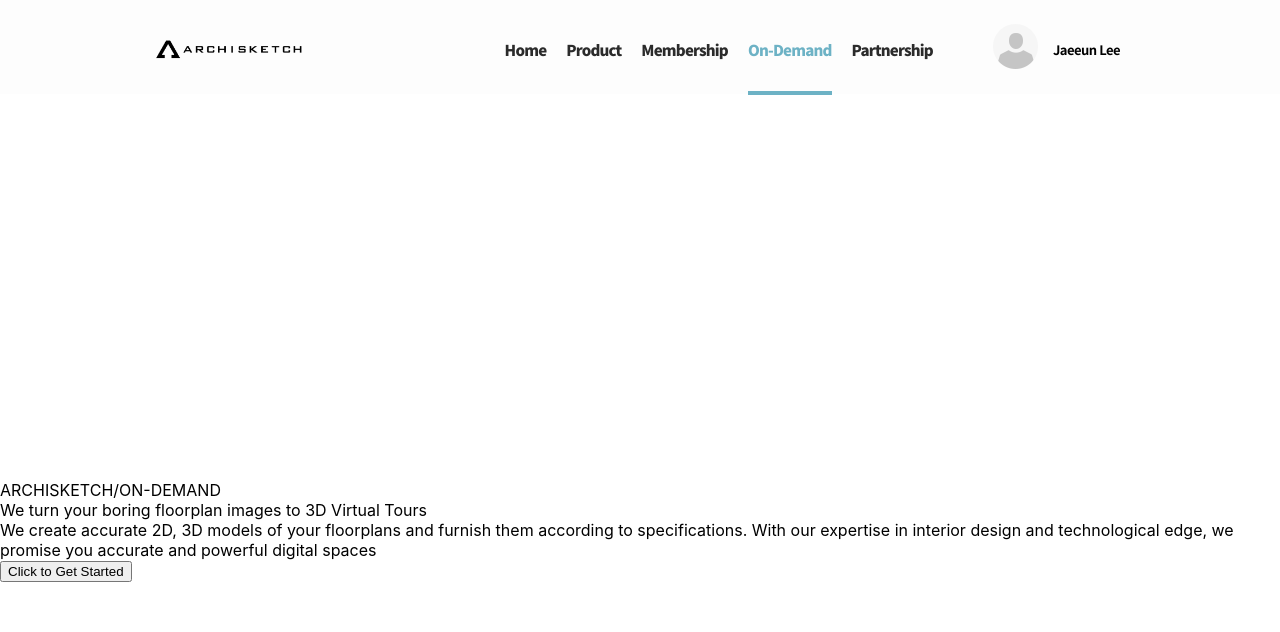
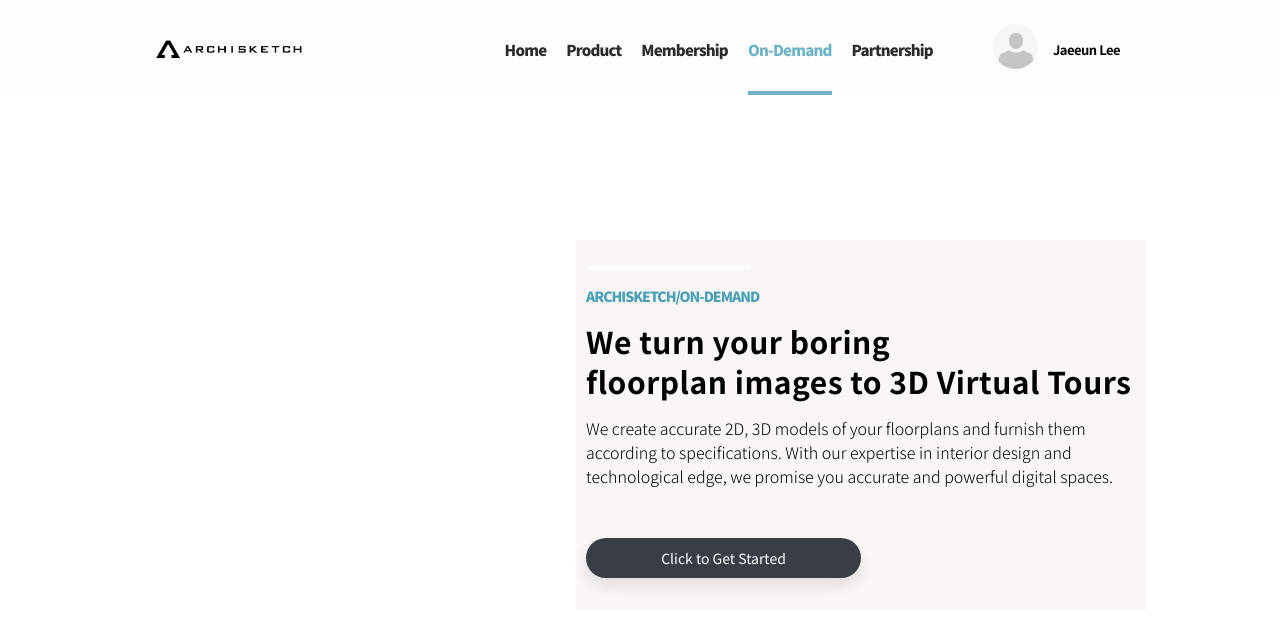
Before and after one commit to jenny5546/Archisketch-Internship-Front, a React (Create React App) app: page / in a window 1280 px wide. Shown: the top 632 px of the page. Built offline with nearby package versions, Linux system fonts and the light colour scheme.

Commit message:
added css to main

```diff
--- a/src/components/page/_page.scss
+++ b/src/components/page/_page.scss
@@ -2,6 +2,76 @@
 @import '../../styles/_typography.scss';
 
 .landing{
-    position:absolute;
-    top:60%;
+
+    &__innerwrap{
+        width: 100%;
+        height: 100%;
+        position: absolute;
+        top: 10%;
+        background-color: bg_primary;
+    }
+
+    &__message{
+
+        position: absolute;
+        top: 20%;
+        left: 45%;
+        width: 550px;
+        height: 350px;
+        font-family: $_base-font-family;
+        background-color: rgb(250, 246, 246);
+        padding: 10px;
+
+        &-line{
+            display: block;
+            height: 1px;
+            width: 30%;
+            border: 0;
+            border-top: 3px solid rgb(255, 255, 255);
+            margin: 1em 0;
+            padding: 0;
+        }
+        &-heading{
+            font-size: 14px;
+            font-weight: $black;
+            letter-spacing: -1px;
+            color: $mainColor_dark;
+        }
+        &-subheading{
+            font-size: 30px;
+            font-weight: $bold;
+            letter-spacing: 0.5px;
+        }
+        &-paragraph{
+            line-height: 10px;
+        }
+        &-text{
+            font-weight: $light;
+        }
+
+    }
+    &__button{
+        border: 0px;
+        width: 50%;
+        height: 40px;
+        border-radius: 20px;
+        // margin-left: %;
+        margin-top: 50px;
+        background-color: $btn_darkColor;
+        color: $btn_whiteColor;
+        box-shadow: 0px 8px 15px rgba(0, 0, 0, 0.1);
+        transition: all 0.3s ease 0s;
+        cursor: pointer;
+        outline: none;
+        font-family: $_base-font-family;
+        font-size: 14px;
+        font-weight: $regular;
+
+        &:hover{
+            background-color: $mainColor;
+            box-shadow: 0px 15px 20px #6db2c580;
+            color: #fff;
+            transform: translateY(-7px);
+        }
+    }
 }
--- a/src/components/page/page.js
+++ b/src/components/page/page.js
@@ -16,29 +16,36 @@ class Page extends Component {
     render() {
         return(
             <div className="landing">
-
+                <div className="landing__innerwrap">
                     <div className="landing__image">
                         {/* <img></img> */}
                     </div>
                     <div className="landing__message">
+                        <hr className="landing__message-line"/>
                         <div className= "landing__message-heading">
                             ARCHISKETCH/ON-DEMAND
                         </div>
                         <div className= "landing__message-subheading">
-                        We turn your boring floorplan images to 3D Virtual Tours
+                            <p className= "landing__message-paragraph">We turn your boring  </p>
+                            <p className= "landing__message-paragraph">floorplan images to 3D Virtual Tours</p>
                         </div>
                         <div className= "landing__message-text">
                             We create accurate 2D, 3D models of your floorplans and furnish them according to specifications.
-                        With our expertise in interior design and technological edge, we promise you accurate and powerful digital spaces
-                    </div>
+                            With our expertise in interior design and technological edge, we promise you accurate and powerful digital spaces.
                         </div>
 
                         <button className="landing__button" onClick={e => {this.showModal();}}>
                         Click to Get Started
                         </button>
+
+                    </div>
+
+
                     <div className="landing__modal">
                         <Modal show={this.state.show} onClose={this.showModal}/>
                     </div>
+                </div>
+
             </div>
         );
     }
--- a/src/styles/_typography.scss
+++ b/src/styles/_typography.scss
@@ -1,4 +1,4 @@
-@import url('https://fonts.googleapis.com/css?family=Noto+Sans+KR:400,500,700,900&display=swap&subset=korean');
+@import url('https://fonts.googleapis.com/css?family=Noto+Sans+KR:100,300,400,500,700,900&display=swap&subset=korean');
 
 // Font weights
 $thin: 100;
```
Lines whose indentation alone changed are shown as unchanged.
